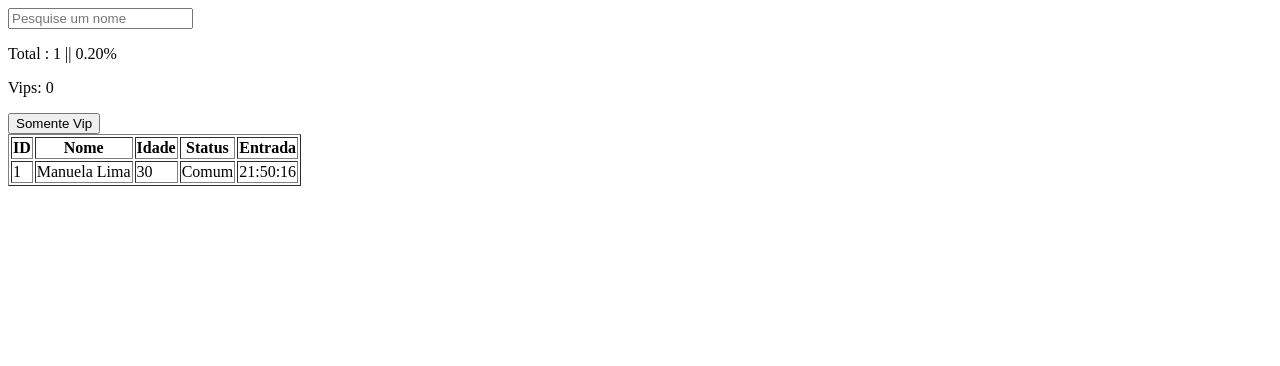
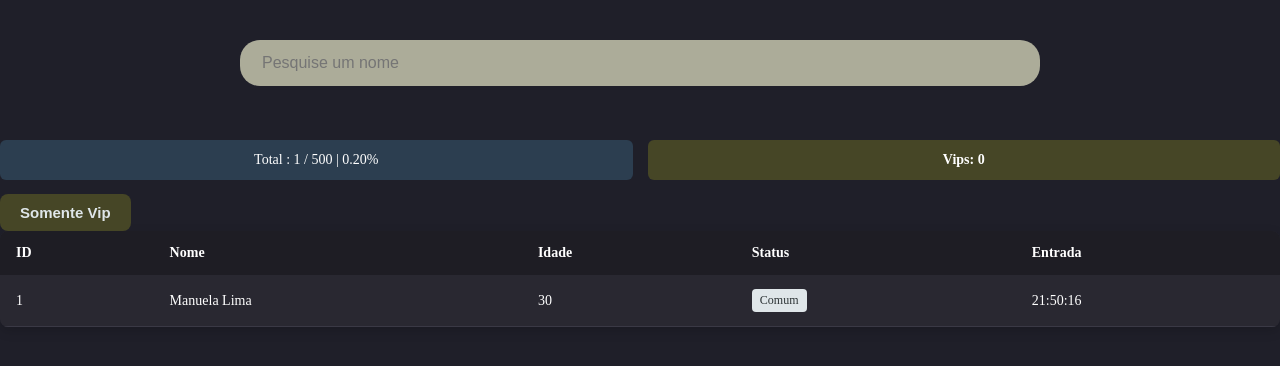
Before and after one commit to moises-aira/code-challenge-codejr, a React (Vite) app: page / in a window 1280 px wide. Shown: the top 366 px of the page. Built offline with nearby package versions, Linux system fonts and the light colour scheme.

Commit message:
Estilização e Coreção de erros

```diff
--- a/index.html
+++ b/index.html
@@ -6,7 +6,7 @@
     <meta name="viewport" content="width=device-width, initial-scale=1.0" />
     <title>Drzzy</title>
   </head>
-  <body>
+  <body style="background-color: #1f1f29; margin: auto;">
     <div id="root"></div>
     <script type="module" src="/src/main.tsx"></script>
   </body>
--- a/src/App.tsx
+++ b/src/App.tsx
@@ -3,6 +3,7 @@ import Contador from "./components/contador"
 import Pesquisar from "./components/search-bar";
 import Lista from "./components/tabela"
 import useListaClientes from "./functions/func-listagem"
+import "./styles/app.css"
 
 
 function App() {
@@ -14,10 +15,12 @@ function App() {
 
   return (
     <>
+    <div className="fundo">
     <Pesquisar setBusca={setBusca}/>
     <Contador dadosClientes={listaCentral}/>
 
     <Lista dadosClientes={listaCentral} termoBusca={busca} />
+    </div>
     </>
   )
 }
--- a/src/components/comanda.tsx
+++ b/src/components/comanda.tsx
@@ -23,7 +23,7 @@ function ModalComanda({comanda: comanda,fechar}:ComandaProp){
             alert("Por favor, digite o nome e um preço válido.");
             return;
         }
-        const novo_produto=new Produto(nome_produto,preco_num,Date.now())
+        const novo_produto=new Produto(nome_produto,preco_num,comanda.cliente.id)
 
         comanda.produto=[...comanda.produto,novo_produto]
 
@@ -38,11 +38,13 @@ function ModalComanda({comanda: comanda,fechar}:ComandaProp){
 
     return(
 
-        <div className="caixa-arredondada">
+        <div className="comanda-filezuda">
             <header>
-                <h3><strong>{comanda.cliente.nome} | {comanda.cliente.status? "VIP" : 'Comum' }</strong>
+                <h3><strong>{comanda.cliente.nome}
+                    <br></br>
+                    {comanda.cliente.status? "VIP" : 'Comum' }
                 <br></br>
-                {comanda.cliente.idade} anos</h3>
+                {comanda.cliente.idade} anos</strong></h3>
             </header>
             <h3></h3>
             <button onClick={fechar} style={{
@@ -50,26 +52,27 @@ function ModalComanda({comanda: comanda,fechar}:ComandaProp){
                 top: "40px",
                 right: "50px",}}>X</button>
 
-            <input type="text" placeholder="Produto: (ex: café)" value={nome_produto} onChange={(e)=> setNome_produto(e.target.value)}></input>
+            <input type="text" placeholder="Produto: (ex: café)" value={nome_produto} onChange={(e)=> setNome_produto(e.target.value) }></input>
             <input type="number" placeholder="Preço: (ex: 5,91)" value={preco_produto}onChange={(e)=> setPreco_produto(e.target.value)}></input>
             <br></br>
-            <button onClick={CadastraProduto}>Registrar</button>
+            <button onClick={CadastraProduto} className="botao-registrar">Registrar</button>
             <div>
                 <strong><h4>Itens do Peidio</h4></strong>
-                {listaProduto.length === 0 ? (
-                    <p >Nenhum item registrado.</p>
-                ) : (
-                    listaProduto.map((prod) => (
+                {
+                    listaProduto.map((prod) => ( comanda.cliente.id===prod.id ?(
                         <p key={prod.id}>
                             {prod.nome} - R$ {prod.preco.toFixed(2) }
-                        </p>
-                    ))
-                )}
+                        </p>)
+                    :(
+                         <p>Nenhum item adicionado</p>
+                    )
+                ))}
             </div>
 
-            <footer>
-                <strong>Total: R$ {totalComanda.toFixed(2)}</strong>
-            </footer>
+                <footer>
+                    <span>Total da Conta:</span>
+                    <strong>R$ {totalComanda.toFixed(2)}</strong>
+                </footer>
         </div>
     )
 
--- a/src/components/contador.tsx
+++ b/src/components/contador.tsx
@@ -1,5 +1,6 @@
 
 import { useContador } from "../functions/func-contador";
+import "../styles/tabela.css"
 
 function Contador({dadosClientes}:{dadosClientes:any}){
     const {qnt_Cliente,qnt_Vip,total_percent}= useContador({dadosClientes});
@@ -7,9 +8,9 @@ function Contador({dadosClientes}:{dadosClientes:any}){
 
 
     return(
-        <div>
-            <p>Total : {qnt_Cliente} || {total_percent}%</p>
-            <p>Vips: {qnt_Vip}</p>
+        <div className="bloco-contadores">
+            <p className="contador">Total : {qnt_Cliente} / 500 | {total_percent}%</p>
+            <p className="contador-vip">Vips: {qnt_Vip}</p>
         </div>
     )
 
--- a/src/components/search-bar.tsx
+++ b/src/components/search-bar.tsx
@@ -6,8 +6,8 @@ interface Prop{
 
 function Pesquisar({setBusca}:Prop){
     return(
-    <div>
-        <input type="text" onChange={(e)=> setBusca(e.target.value)} placeholder="Pesquise um nome"></input>
+    <div className="container">
+        <input type="text" className="barra-pesquisa" onChange={(e)=> setBusca(e.target.value)} placeholder="Pesquise um nome"></input>
     </div>
     )
 
--- a/src/components/tabela.tsx
+++ b/src/components/tabela.tsx
@@ -1,6 +1,7 @@
 import { useState } from "react";
 import ModalComanda from "./comanda";
 import type Comanda from "../classes/class-comanda";
+import "../styles/tabela.css"
 
 interface FiltroProp{
     dadosClientes:Comanda[];
@@ -24,12 +25,13 @@ function Lista({dadosClientes, termoBusca}:FiltroProp){
     }
 
     return(
-        <section>
-            <button onClick={() => setSomenteVips(!somenteVips)}>
+        <section >
+            <button onClick={() => setSomenteVips(!somenteVips)} className="button" >
                     {somenteVips? "Mostrar todos os Clientes": "Somente Vip"}
             </button>
             <br></br>
-        <table border={1}>
+        <div className="tabela-container" >
+        <table className="tabela-clientes">
             <thead>
                 <tr>
                     <th>ID</th>
@@ -44,16 +46,22 @@ function Lista({dadosClientes, termoBusca}:FiltroProp){
                     <tr key={comanda.cliente.id}
                         onClick={()=> setClienteSelecionado(comanda)}
                         style={{ cursor: "pointer" }}
+                        className="linha-clicavel"
                     >
                             <td>{comanda.cliente.id}</td>
                             <td>{comanda.cliente.nome}</td>
                             <td>{comanda.cliente.idade}</td>
-                            <td>{comanda.cliente.status==true? "Vip": "Comum"}</td>
+                             <td>
+                                    <span className={comanda.cliente.status ? "status-vip" : "status-comum"}>
+                                        {comanda.cliente.status ? "Vip" : "Comum"}
+                                    </span>
+                                </td>
                             <td>{comanda.cliente.entrada}</td>
                     </tr>
                  ))}
             </tbody>
         </table>
+        </div>
          {clienteSelecionado && (
              <ModalComanda
                 comanda={clienteSelecionado}
--- /dev/null
+++ b/src/styles/app.css
@@ -0,0 +1,4 @@
+.fundo{
+    background-color:  #1f1f29 ;
+    min-height: 100vh
+}
--- a/src/styles/comanda.css
+++ b/src/styles/comanda.css
@@ -1,12 +1,66 @@
-.caixa-arredondada {
-  position: fixed;            /* Removidas as aspas */
-  top: 20px;
-  right: 20px;                /* Adicionado ponto e vírgula */
-  width: 300px;
-  height: 400px;
-  background-color: #09283d;  /* Corrigido de backgroundColor para background-color */
-  color: rgb(192, 192, 192);  /* Removidas as aspas */
-  padding: 20px;              /* Removidas as aspas */
-  border-radius: 15px;        /* Corrigido de borderRadius para border-radius */
-  z-index: 1000;              /* Corrigido de zIndex para z-index e adicionado ponto e vírgula */
+.comanda-filezuda {
+  position: fixed;
+  top: 0;
+  right: 0;
+  width: 360px;
+  height: 100vh;
+  background-color: #1e1d24;
+  color: #ffffff;
+  padding: 30px 24px;
+  box-shadow: -5px 0 25px rgba(0, 0, 0, 0.4);
+  z-index: 1000;
+  display: flex;
+  flex-direction: column;
+  gap: 20px;
+  box-sizing: border-box;
+  overflow-y: auto;
 }
+
+.comanda-filezuda input {
+  width: 100%;
+  padding: 12px 14px;
+  background-color: #292831;
+  border: 1px solid #3a3945;
+  border-radius: 8px;
+  color: #ffffff;
+  font-size: 14px;
+  box-sizing: border-box;
+  outline: none;
+  transition: border-color 0.3s ease;
+}
+
+.comanda-filezuda .botao-registrar {
+  width: 100%;
+  padding: 12px 14px;
+  background-color: #0b3818;
+  border: 1px solid #3a3945;
+  border-radius: 8px;
+  color: #ffffff;
+  font-size: 14px;
+  box-sizing: border-box;
+  outline: none;
+  transition: border-color 0.3s ease;
+}
+.comanda-filezuda header h3 {
+  margin: 0;
+  font-size: 20px;
+  line-height: 1.4;
+  border-bottom: 1px solid #3a3945;
+  padding-bottom: 15px;
+}
+
+.comanda-filezuda header strong {
+  color: #ffffff;
+}
+
+.comanda-filezuda footer {
+  border-top: 2px solid #ffffff;
+  padding-top: 15px;
+  font-size: 18px;
+  display: flex;
+  justify-content: space-between;
+}
+
+.comanda-filezuda footer strong {
+  color: #2ecc71;
+}
--- /dev/null
+++ b/src/styles/tabela.css
@@ -0,0 +1,136 @@
+
+.container {
+  width: 90%;
+  max-width: 800px;
+  margin: 40px auto;
+  display: flex;
+  flex-direction: column;
+  gap: 20px;
+}
+
+.tabela-container {
+  width: 100%;
+  overflow-x: auto;
+  border-radius: 8px;
+  box-shadow: 0 4px 12px rgba(0, 0, 0, 0.15);
+}
+
+
+.tabela-clientes {
+  width: 100%;
+  border-collapse: collapse;
+  background-color: #292831;
+}
+
+.tabela-clientes th {
+  background-color: #1e1d24;
+  color: #ffffff;
+  padding: 14px 16px;
+  text-align: left;
+  font-weight: 600;
+  font-size: 14px;
+}
+
+.tabela-clientes td {
+  padding: 14px 16px;
+  border-bottom: 1px solid #3a3945;
+  color: #ffffff;
+  font-size: 14px;
+}
+
+.linha-clicavel {
+  cursor: pointer;
+  transition: background-color 0.2s ease;
+}
+
+.linha-clicavel:hover {
+  background-color: #3e3d4a;
+}
+
+.status-vip {
+  background-color: #ffeaa7;
+  color: #d63031;
+  padding: 4px 8px;
+  border-radius: 4px;
+  font-weight: bold;
+  font-size: 12px;
+  display: inline-block;
+}
+
+.status-comum {
+  background-color: #dfe6e9;
+  color: #2d3436;
+  padding: 4px 8px;
+  border-radius: 4px;
+  font-size: 12px;
+  display: inline-block;
+}
+
+.button {
+  background-color: #464626;
+  color: #dfe6e9;
+  font-size: 15px;
+  font-weight: bold;
+  padding: 10px 20px;
+  border: none;
+  border-radius: 8px;
+  cursor: pointer;
+  transition: transform 0.1s ease, background-color 0.3s ease;
+  align-self: flex-start;
+}
+
+.button:hover {
+  background-color: #5c5c32;
+  transform: translateY(-1px);
+}
+
+.bloco-contadores {
+  display: flex;
+  gap: 15px;
+  width: 100%;
+}
+
+.contador {
+  background-color: #2c3e50;
+  color: #ffffff;
+  flex: 1;
+  height: 40px;
+  border-radius: 6px;
+  display: flex;
+  justify-content: center;
+  align-items: center;
+  font-size: 14px;
+  font-weight: 500;
+}
+
+.contador-vip {
+  background-color: #464626;
+  color: #ffffff;
+  flex: 1;
+  height: 40px;
+  border-radius: 6px;
+  display: flex;
+  justify-content: center;
+  align-items: center;
+  font-size: 14px;
+  font-weight: bold;
+}
+
+.barra-pesquisa {
+  background-color: #acac99;
+  color: #0e1214;
+  font-size: 16px;
+  font-weight: 500;
+  padding: 12px 20px;
+  border: 2px solid transparent;
+  border-radius: 20px;
+  width: 100%;
+  box-sizing: border-box;
+  outline: none;
+  transition: border-color 0.3s ease, background-color 0.3s ease;
+}
+
+.barra-pesquisa:focus {
+  border-color: #464626;
+  background-color: #c2c2b0;
+}
```
Also changed, not shown: 1 other file (tests, documents, lock files or other folders).
